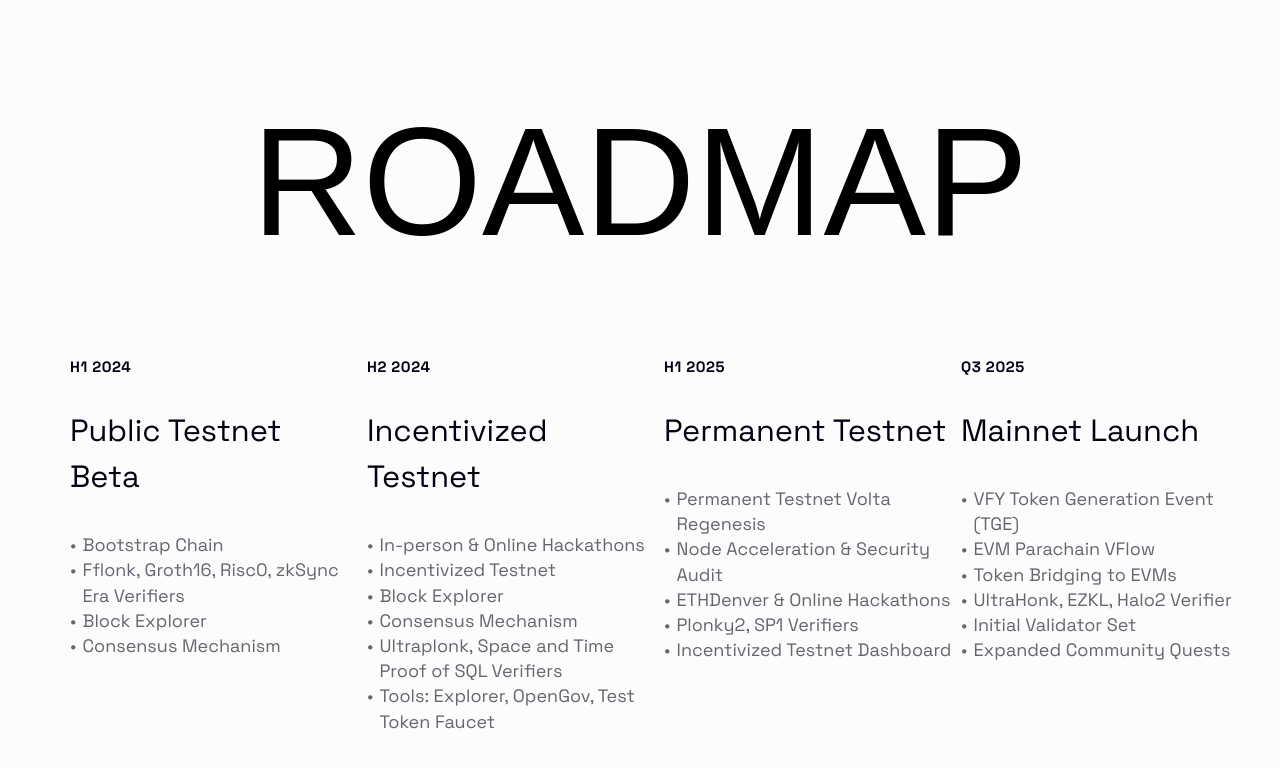
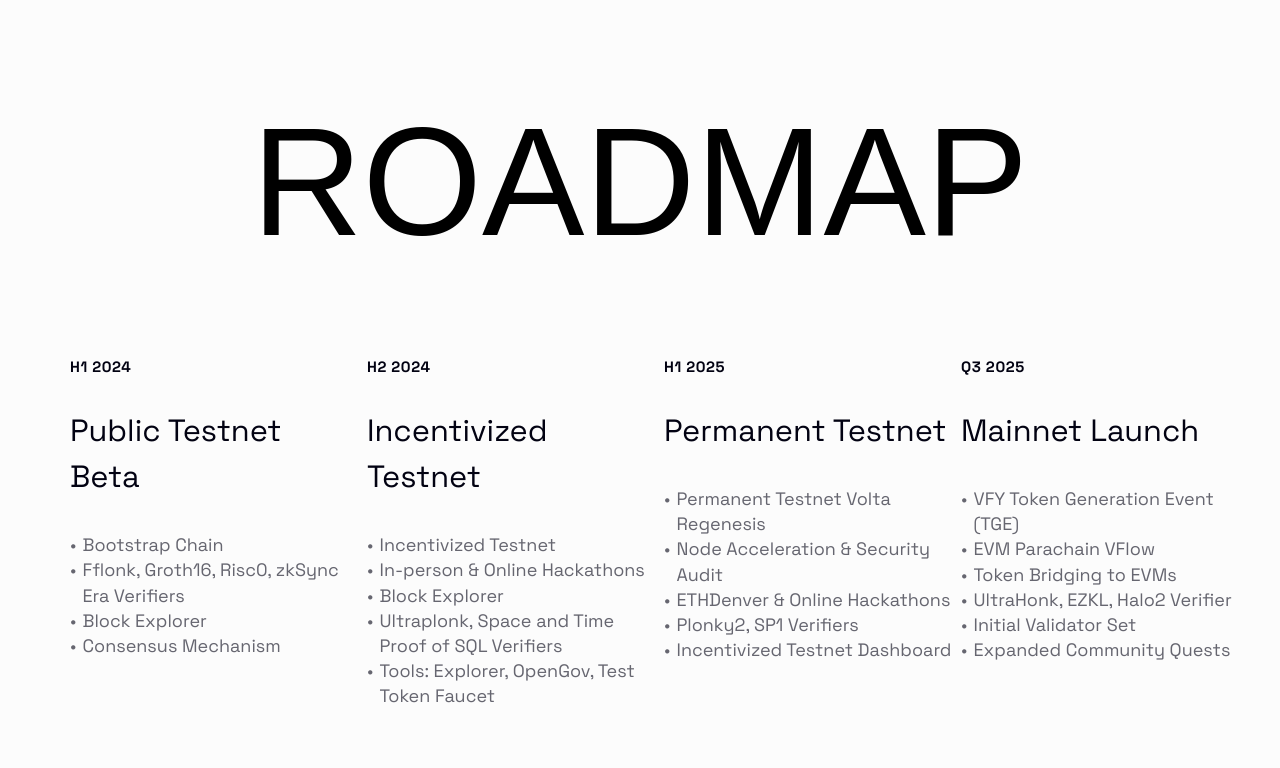
Before and after one commit to goodylove/zk_Clone, a Next.js app: page / in a window 1280 px wide. Shown: the part 4754-5522 px from the top of the page. Built offline with nearby package versions, Linux system fonts and the light colour scheme; a web font is replaced by a local one.

Commit message:
feat: add roadmap dummy data

```diff
--- a/src/constants/dummy.ts
+++ b/src/constants/dummy.ts
@@ -57,10 +57,10 @@
         tag: 'H2 2024',
         title: 'Incentivized Testnet',
         list: [
+            'Incentivized Testnet',
             'In-person & Online Hackathons',
-            'Incentivized Testnet',
             'Block Explorer',
-            'Consensus Mechanism',
+
             'Ultraplonk, Space and Time Proof of SQL Verifiers',
             'Tools: Explorer, OpenGov, Test Token Faucet'
         ]
```
